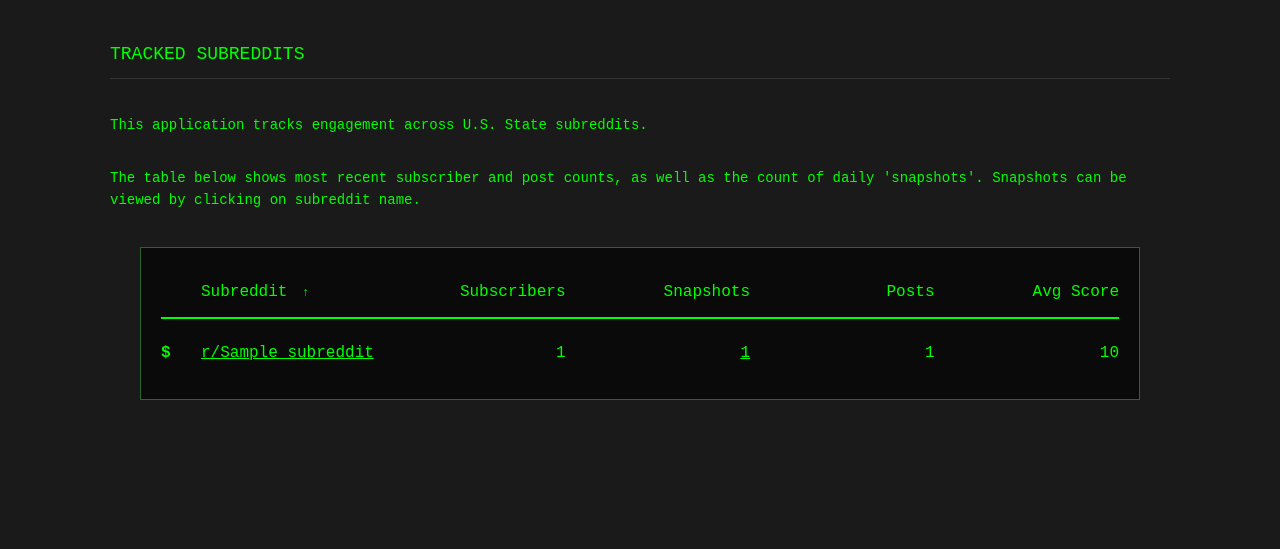
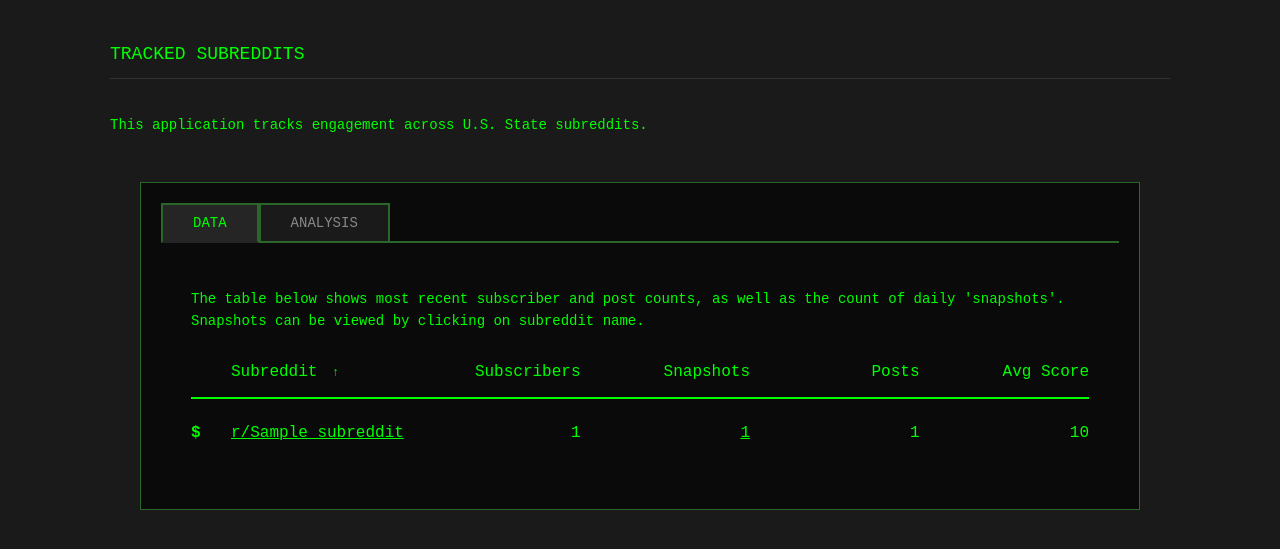
Before and after one commit to johnmpryan/defmeta, a Django app: page / in a window 1280 px wide. Shown: the part 124-673 px from the top of the page. Run offline with Django 5.2, Linux system fonts and the light colour scheme; tables that the repository leaves empty hold one stand-in row (values such as "Sample post"); some libraries are stand-ins or nearby versions.

Commit message:
added single chart to homepage

```diff
--- a/tracker/templates/tracker/base.html
+++ b/tracker/templates/tracker/base.html
@@ -386,6 +386,19 @@
             }
         }
 
+        /* ==== CHART ===== */
+
+        .chart-display {
+            color: #00FF00;
+            font-family: 'Courier New', monospace;
+            font-size: 11px;
+            line-height: 1.2;
+            overflow-x: auto;
+            white-space: pre;
+            margin: 20px 0;
+        }
+
+
         /* ===== PAGINATION ===== */
 
         .pagination {
--- a/tracker/templates/tracker/homepage.html
+++ b/tracker/templates/tracker/homepage.html
@@ -5,6 +5,58 @@
 
 {% block extra_css %}
 <style>
+    /* ===== TAB NAVIGATION ===== */
+    .tab-container {
+        display: flex;
+        gap: 0;
+        margin-bottom: 0;
+        border-bottom: 2px solid #2a662a;
+    }
+
+    .tab-button {
+        background: #1a1a1a;
+        color: #888;
+        border: 2px solid #2a662a;
+        border-bottom: none;
+        padding: 10px 30px;
+        font-family: 'Courier New', monospace;
+        font-size: 14px;
+        cursor: pointer;
+        transition: all 0.2s;
+    }
+
+    .tab-button:hover {
+        background: #252525;
+        color: #00FF00;
+    }
+
+    .tab-button.active {
+        background: #252525;
+        color: #00FF00;
+        border-bottom: 2px solid #252525;
+        margin-bottom: -2px;
+    }
+
+    .tab-content {
+        display: none;
+        padding: 30px;
+    }
+
+    .tab-content.active {
+        display: block;
+    }
+
+    /* ===== CHART STYLING ===== */
+    .chart-display {
+        color: #00FF00;
+        font-family: 'Courier New', monospace;
+        font-size: 11px;
+        line-height: 1.2;
+        overflow-x: auto;
+        white-space: pre;
+        margin: 20px 0;
+    }
+
     /* ===== HOMEPAGE-SPECIFIC TABLE LAYOUT ===== */
 
     /* Desktop: prompt (25px) + name (180px) + 4 stat columns */
@@ -58,17 +110,27 @@
     /* Very small mobile: Tighten spacing further */
     @media (max-width: 480px) {
         .table-header {
-            grid-template-columns: 20px 1fr 140px;
+            grid-template-columns: 20px 1fr 100px;
             gap: 10px;
         }
 
         .table-row {
-            grid-template-columns: 20px 1fr 140px;
+            grid-template-columns: 20px 1fr 100px;
             gap: 10px;
         }
 
         .row-name {
             font-size: 14px;
+        }
+
+        .header-name,
+        .header-cell {
+            font-size: 14px;
+        }
+
+        .tab-button {
+            padding: 8px 20px;
+            font-size: 12px;
         }
     }
 </style>
@@ -78,10 +140,19 @@
     <div class="section-header">TRACKED SUBREDDITS</div>
 
     <p class="description">This application tracks engagement across U.S. State subreddits.</p>
+
+    <!-- Tab Navigation -->
+    <div class="terminal-table-container" style="margin-top: 30px;">
+        <div class="tab-container">
+            <button class="tab-button active" onclick="switchTab('data')">DATA</button>
+            <button class="tab-button" onclick="switchTab('analysis')">ANALYSIS</button>
+        </div>
+
+        <!-- DATA Tab Content -->
+        <div id="data-tab" class="tab-content active">
             <p class="description">The table below shows most recent subscriber and post counts, as well as the count of daily 'snapshots'. Snapshots can be viewed by clicking on subreddit name.</p>
 
             {% if subreddit_data %}
-        <div class="terminal-table-container">
                 <div class="terminal-table">
                     <!-- Header Row -->
                     <div class="table-header">
@@ -160,7 +231,6 @@
                         </div>
                     {% endfor %}
                 </div>
-        </div>
 
                 <!-- Pagination -->
                 {% if page_obj.has_other_pages %}
@@ -185,4 +255,32 @@
                     <p>No subreddits tracked yet.</p>
                 </div>
             {% endif %}
+        </div>
+
+        <!-- ANALYSIS Tab Content -->
+        <div id="analysis-tab" class="tab-content">
+            <h2>State Subreddits by Subscriber Count</h2>
+            <pre class="chart-display">{{ chart }}</pre>
+        </div>
+    </div>
+
+<script>
+function switchTab(tabName) {
+    // Hide all tab contents
+    document.querySelectorAll('.tab-content').forEach(tab => {
+        tab.classList.remove('active');
+    });
+
+    // Remove active state from all buttons
+    document.querySelectorAll('.tab-button').forEach(button => {
+        button.classList.remove('active');
+    });
+
+    // Show selected tab content
+    document.getElementById(tabName + '-tab').classList.add('active');
+
+    // Activate clicked button
+    event.target.classList.add('active');
+}
+</script>
 {% endblock %}
--- a/tracker/views.py
+++ b/tracker/views.py
@@ -3,10 +3,10 @@ from django.core.paginator import Paginator
 from tracker.models import Subreddit, SubredditDailyStats
 from django.db.models import Count, OuterRef, Subquery
 from datetime import datetime, UTC
-
-# Update your homepage view function to handle the new sort option
+import plotext as plt
 
 def homepage(request):
+    """Homepage with tabbed DATA/ANALYSIS view"""
     # Get sorting parameters
     sort_by = request.GET.get('sort_by', 'name')  # Default sort by name
     order = request.GET.get('order', 'asc')  # Default ascending
@@ -35,6 +35,14 @@ def homepage(request):
         )
     elif sort_by == 'snapshots':
         subreddit_data.sort(key=lambda x: x['snapshot_count'])
+    elif sort_by == 'posts':
+        subreddit_data.sort(
+            key=lambda x: x['latest_snapshot'].posts_count if x['latest_snapshot'] and x['latest_snapshot'].posts_count else 0
+        )
+    elif sort_by == 'score':
+        subreddit_data.sort(
+            key=lambda x: x['latest_snapshot'].avg_post_score if x['latest_snapshot'] and x['latest_snapshot'].avg_post_score else 0
+        )
     elif sort_by == 'latest_snapshot':
         subreddit_data.sort(
             key=lambda x: x['latest_snapshot'].date_created if x['latest_snapshot'] else datetime.min.replace(tzinfo=UTC)
@@ -43,6 +51,47 @@ def homepage(request):
     # Reverse if descending order
     if order == 'desc':
         subreddit_data.reverse()
+
+    # Generate ASCII chart for ANALYSIS tab
+    chart_data = []
+    for item in subreddit_data:
+        if item['latest_snapshot'] and item['latest_snapshot'].subscribers_count:
+            chart_data.append({
+                'name': item['subreddit'].name,
+                'subscribers': item['latest_snapshot'].subscribers_count
+            })
+
+    # Sort chart data by subscriber count (lowest to highest)
+    chart_data.sort(key=lambda x: x['subscribers'])
+
+    if chart_data:
+        # Find max value for scaling
+        max_subs = max(d['subscribers'] for d in chart_data)
+
+        # Build simple ASCII bar chart
+        chart_lines = []
+        chart_lines.append("Subscriber Counts by State Subreddit")
+        chart_lines.append("=" * 80)
+        chart_lines.append("")
+
+        # Max bar width in characters
+        max_bar_width = 50
+
+        for item in chart_data:
+            name = item['name'].ljust(15)  # Left-justify name to 15 chars
+            count = item['subscribers']
+
+            # Calculate bar length (proportional to subscriber count)
+            bar_length = int((count / max_subs) * max_bar_width)
+            bar = '█' * bar_length
+
+            # Format the line
+            line = f"{name} │ {bar} {count:,}"
+            chart_lines.append(line)
+
+        chart_output = '\n'.join(chart_lines)
+    else:
+        chart_output = "No data available for chart"
 
     # Paginate (25 per page)
     paginator = Paginator(subreddit_data, 25)
@@ -54,6 +103,7 @@ def homepage(request):
         'page_obj': page_obj,
         'current_sort': sort_by,
         'current_order': order,
+        'chart': chart_output,
     }
 
     return render(request, 'tracker/homepage.html', context)
```
Lines whose indentation alone changed are shown as unchanged.
